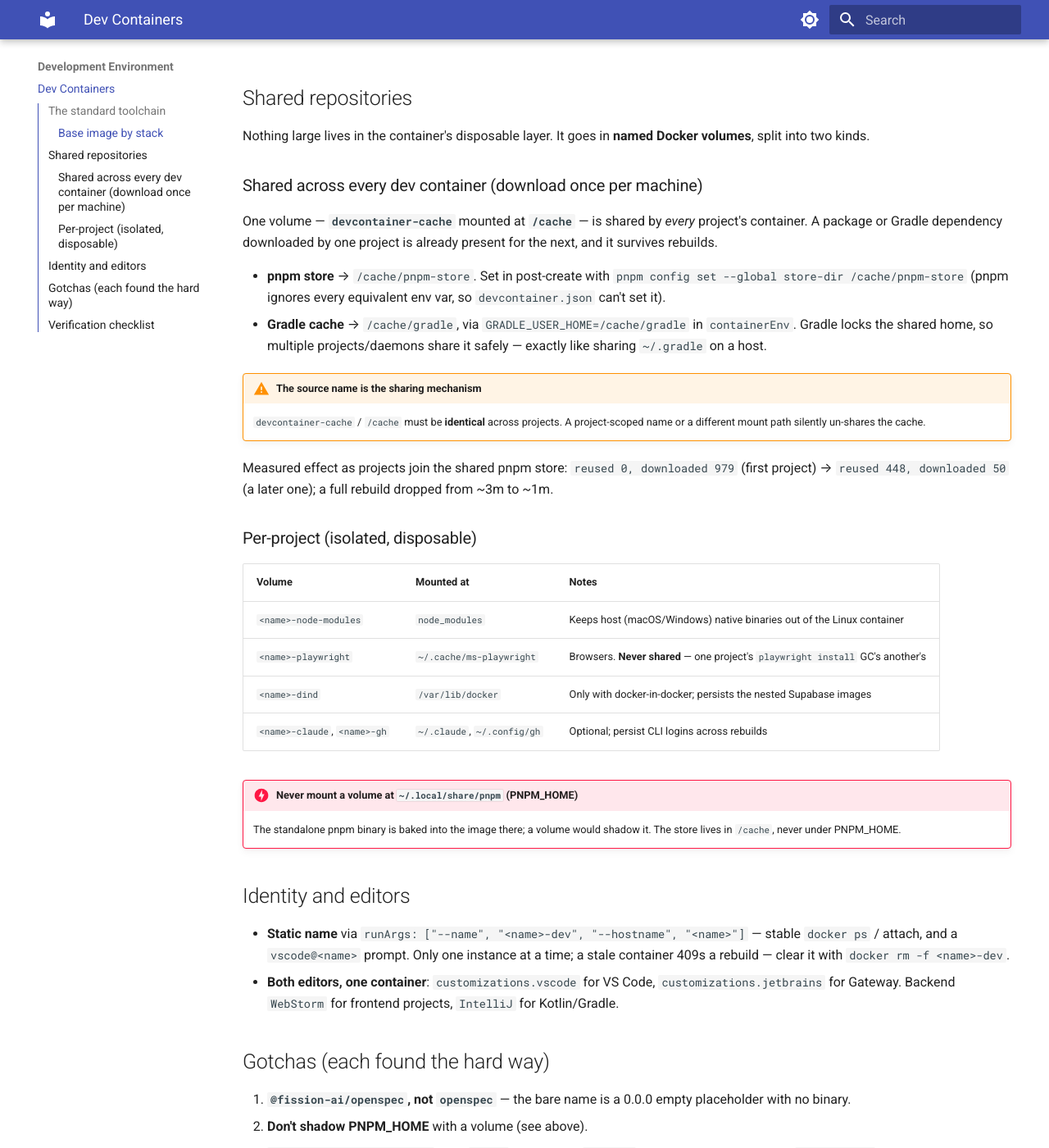
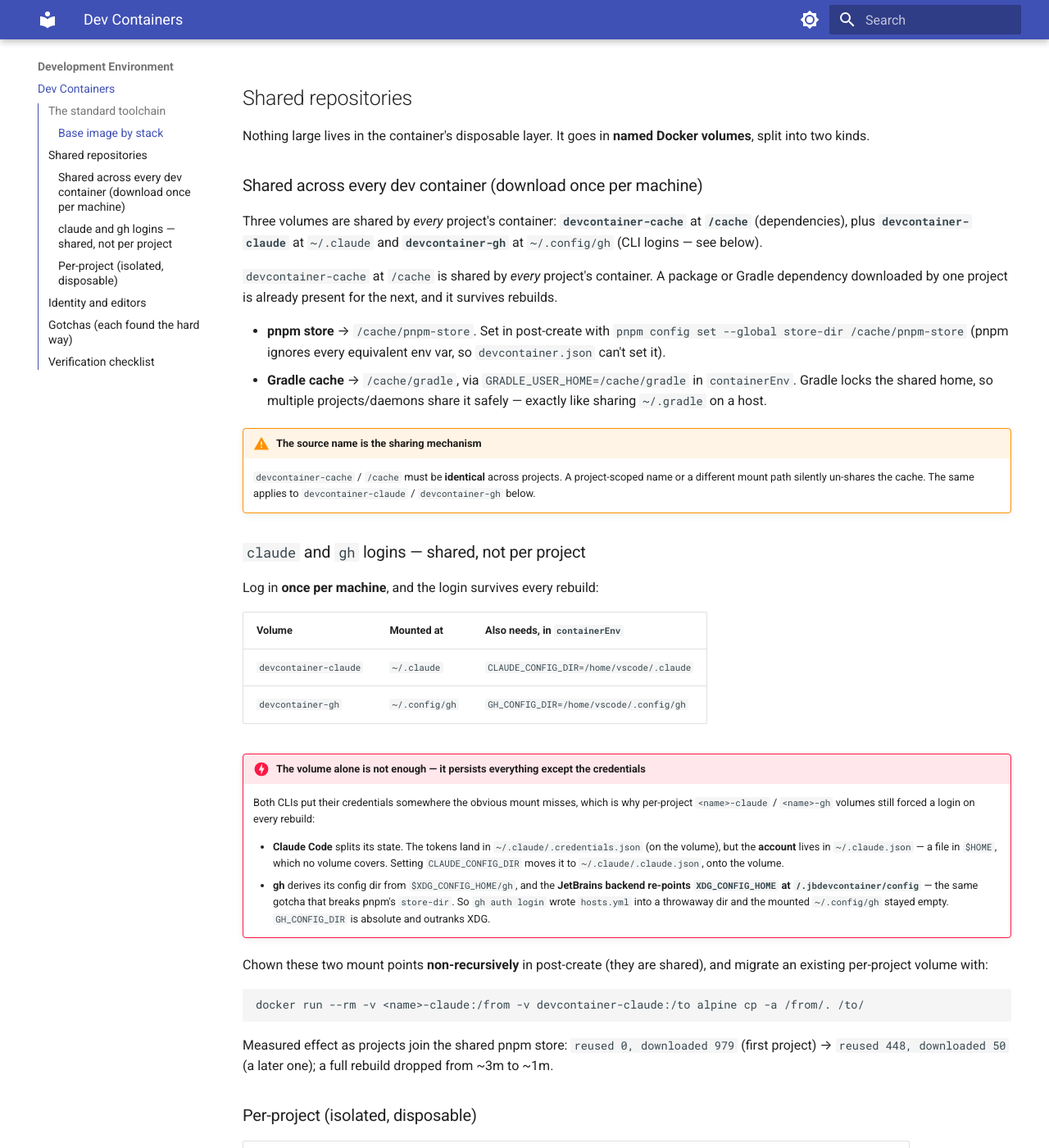
Before and after one commit to prule/project-setup, an MkDocs documentation site: the page built from docs/DevContainers.md, in a window 1280 px wide and 1400 px high, scrolled down 1272 px. Shown: the whole window at 82% size. Built offline with MkDocs 1.6.1 and Material for MkDocs 9.7.7, drawn with Linux system fonts in a browser that asks for light colours; some of the changed text lies outside the part shown.

Commit message:
Make claude/gh login persistence a standard, working part of the dev container (#2)
The standard listed `<name>-claude` / `<name>-gh` volumes as an optional way to
persist CLI logins, but the volumes alone don't work — each CLI keeps its
credentials somewhere the mount misses:

- Claude Code splits its state. Tokens land in ~/.claude/.credentials.json (on
  the volume), but the ACCOUNT lives in ~/.claude.json, a $HOME file no volume
  covers, so a rebuild still forced a re-login. CLAUDE_CONFIG_DIR moves it onto
  the volume.
- gh derives its config dir from $XDG_CONFIG_HOME/gh, and the JetBrains backend
  re-points XDG_CONFIG_HOME at /.jbdevcontainer/config — the same gotcha that
  breaks pnpm's store-dir — so `gh auth login` wrote to a throwaway dir and the
  mounted ~/.config/gh stayed empty. GH_CONFIG_DIR is absolute and outranks XDG.

Both volumes become machine-wide (devcontainer-claude / devcontainer-gh),
joining devcontainer-cache in the shared tier: log in once per machine, not
once per project. Docs, skill and templates updated together — non-negotiable 7
in the skill, a new section under "Shared repositories" in the docs, the
containerEnv vars and non-recursive chown in the templates, and a
logins-survived-the-rebuild item in both verification checklists.

Verified live in a dev container: gh with XDG_CONFIG_HOME redirected still
wrote to GH_CONFIG_DIR, and claude authenticated from the volume with
$HOME/.claude.json moved away.


Claude-Session: https://claude.ai/code/session_01WZ8jkaSuDtSxVRu6qcCSTh

Co-authored-by: Claude Opus 5 <noreply@anthropic.com>

````diff
--- a/docs/DevContainers.md
+++ b/docs/DevContainers.md
@@ -41,8 +41,11 @@ Docker volumes**, split into two kinds.
 
 ### Shared across every dev container (download once per machine)
 
-One volume — **`devcontainer-cache`** mounted at **`/cache`** — is shared by
-*every* project's container. A package or Gradle dependency downloaded by one
+Three volumes are shared by *every* project's container: **`devcontainer-cache`**
+at **`/cache`** (dependencies), plus **`devcontainer-claude`** at `~/.claude` and
+**`devcontainer-gh`** at `~/.config/gh` (CLI logins — see below).
+
+`devcontainer-cache` at `/cache` is shared by *every* project's container. A package or Gradle dependency downloaded by one
 project is already present for the next, and it survives rebuilds.
 
 - **pnpm store** → `/cache/pnpm-store`. Set in post-create with
@@ -55,6 +58,38 @@ project is already present for the next, and it survives rebuilds.
 !!! warning "The source name is the sharing mechanism"
     `devcontainer-cache` / `/cache` must be **identical** across projects. A
     project-scoped name or a different mount path silently un-shares the cache.
+    The same applies to `devcontainer-claude` / `devcontainer-gh` below.
+
+### `claude` and `gh` logins — shared, not per project
+
+Log in **once per machine**, and the login survives every rebuild:
+
+| Volume | Mounted at | Also needs, in `containerEnv` |
+| --- | --- | --- |
+| `devcontainer-claude` | `~/.claude` | `CLAUDE_CONFIG_DIR=/home/vscode/.claude` |
+| `devcontainer-gh` | `~/.config/gh` | `GH_CONFIG_DIR=/home/vscode/.config/gh` |
+
+!!! danger "The volume alone is not enough — it persists everything except the credentials"
+    Both CLIs put their credentials somewhere the obvious mount misses, which is
+    why per-project `<name>-claude` / `<name>-gh` volumes still forced a login on
+    every rebuild:
+
+    - **Claude Code** splits its state. The tokens land in
+      `~/.claude/.credentials.json` (on the volume), but the **account** lives in
+      `~/.claude.json` — a file in `$HOME`, which no volume covers. Setting
+      `CLAUDE_CONFIG_DIR` moves it to `~/.claude/.claude.json`, onto the volume.
+    - **gh** derives its config dir from `$XDG_CONFIG_HOME/gh`, and the
+      **JetBrains backend re-points `XDG_CONFIG_HOME` at `/.jbdevcontainer/config`**
+      — the same gotcha that breaks pnpm's `store-dir`. So `gh auth login` wrote
+      `hosts.yml` into a throwaway dir and the mounted `~/.config/gh` stayed
+      empty. `GH_CONFIG_DIR` is absolute and outranks XDG.
+
+Chown these two mount points **non-recursively** in post-create (they are
+shared), and migrate an existing per-project volume with:
+
+```bash
+docker run --rm -v <name>-claude:/from -v devcontainer-claude:/to alpine cp -a /from/. /to/
+```
 
 Measured effect as projects join the shared pnpm store: `reused 0, downloaded
 979` (first project) → `reused 448, downloaded 50` (a later one); a full rebuild
@@ -67,7 +102,6 @@ dropped from ~3m to ~1m.
 | `<name>-node-modules` | `node_modules` | Keeps host (macOS/Windows) native binaries out of the Linux container |
 | `<name>-playwright` | `~/.cache/ms-playwright` | Browsers. **Never shared** — one project's `playwright install` GC's another's |
 | `<name>-dind` | `/var/lib/docker` | Only with docker-in-docker; persists the nested Supabase images |
-| `<name>-claude`, `<name>-gh` | `~/.claude`, `~/.config/gh` | Optional; persist CLI logins across rebuilds |
 
 !!! danger "Never mount a volume at `~/.local/share/pnpm` (PNPM_HOME)"
     The standalone pnpm binary is baked into the image there; a volume would
@@ -107,6 +141,8 @@ Build with `devcontainer up --workspace-folder .`, then inside the container:
 
 - [ ] `node` / `pnpm` versions match the pins; `openspec --version` is 1.6.x.
 - [ ] `gh`, `claude` resolve; `java -version` (backend); nested `docker run hello-world` (dind).
+- [ ] Logins survived the rebuild: `gh auth status` is authenticated and `claude`
+      starts without a login prompt (check from a JetBrains terminal too).
 - [ ] `pnpm store path` → `/cache/pnpm-store/v...`, recorded in `node_modules/.modules.yaml`; no `.pnpm-store` in the repo.
 - [ ] The project's own **lint / build / unit tests** pass; Chromium launches.
 - [ ] Then `docker rm -f <name>-dev` so the IDE owns the container on next open.
````
Also changed, not shown: skills/vssw-scaffold-devcontainer/SKILL.md (+28 -3 lines), 2 other files.
